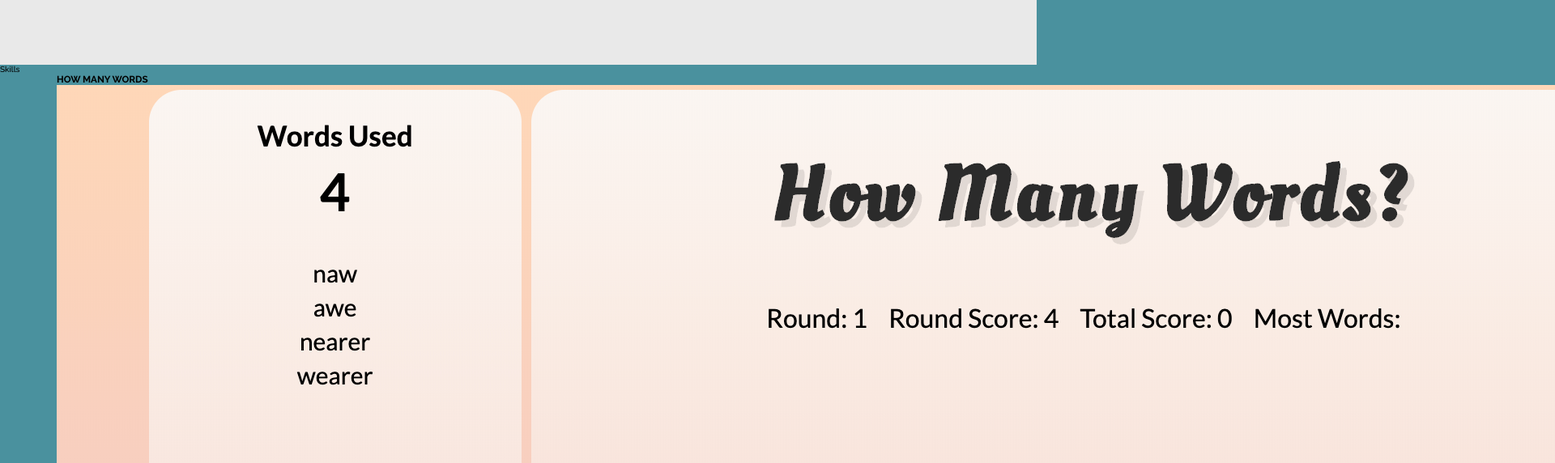
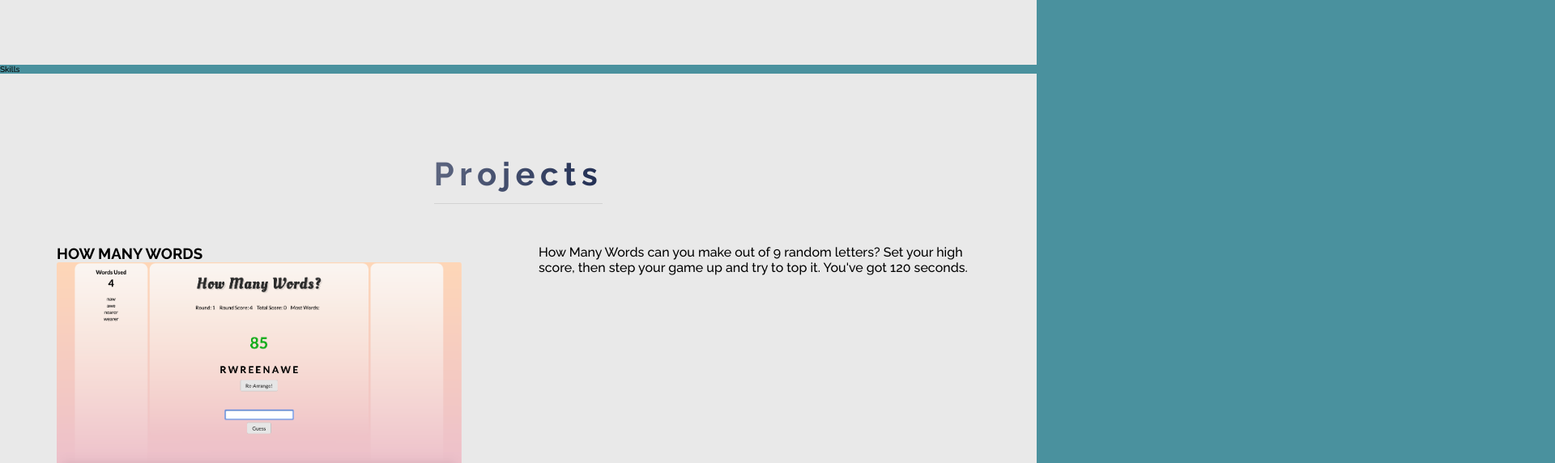
Before and after one commit to jdomo/jd-portfolio, a React (Create React App) app: page / in a window 1280 px wide. Shown: the part 810-1382 px from the top of the page at 81% size, 1920 px wide, since content can reach past the window. Built offline with nearby package versions, Linux system fonts and the light colour scheme.

Commit message:
begin work on project components

```diff
--- a/src/components/Projects/Projects.js
+++ b/src/components/Projects/Projects.js
@@ -4,13 +4,16 @@ class Projects extends Component {
   render() {
     return (
       <div className="section-projects">
+        <div className="u-center-text u-margin-bottom-med">
+          <h3 className="heading-secondary" id="about">Projects</h3>
+        </div>
         <div className="row">
           <div className="col-1-of-2">
             <h3 className="heading-tertiary">How Many Words</h3>
             <img src="img/how-many-words.png" alt="How Many Words" className="section-projects__img"></img>
           </div>
           <div className="col-1-of-2">
-
+          How Many Words can you make out of 9 random letters? Set your high score, then step your game up and try to top it. You've got 120 seconds.
           </div>
         </div>
         <div className="row">
--- a/src/css/style.css
+++ b/src/css/style.css
@@ -188,3 +188,14 @@ header {
     padding-top: 2rem;
     transform: translateX(2rem);
     line-height: 3rem; }
+
+.section-projects {
+  height: 60rem;
+  background-color: #e9e9e9;
+  padding: 10rem 0 25rem 0;
+  font-size: 1.6rem;
+  position: relative; }
+  .section-projects__img {
+    width: 50rem;
+    position: absolute;
+    border-radius: 3px; }
--- a/src/sass/pages/_home.scss
+++ b/src/sass/pages/_home.scss
@@ -35,3 +35,17 @@
   }
 
 }
+
+.section-projects {
+  height: 60rem;
+  background-color: rgba($color-grey-light, 1);
+  padding: 10rem 0 25rem 0;
+  font-size: 1.6rem;
+  position: relative;
+
+  &__img {
+    width: 50rem;
+    position: absolute;
+    border-radius: $border-radius-sml;
+  }
+}
```
